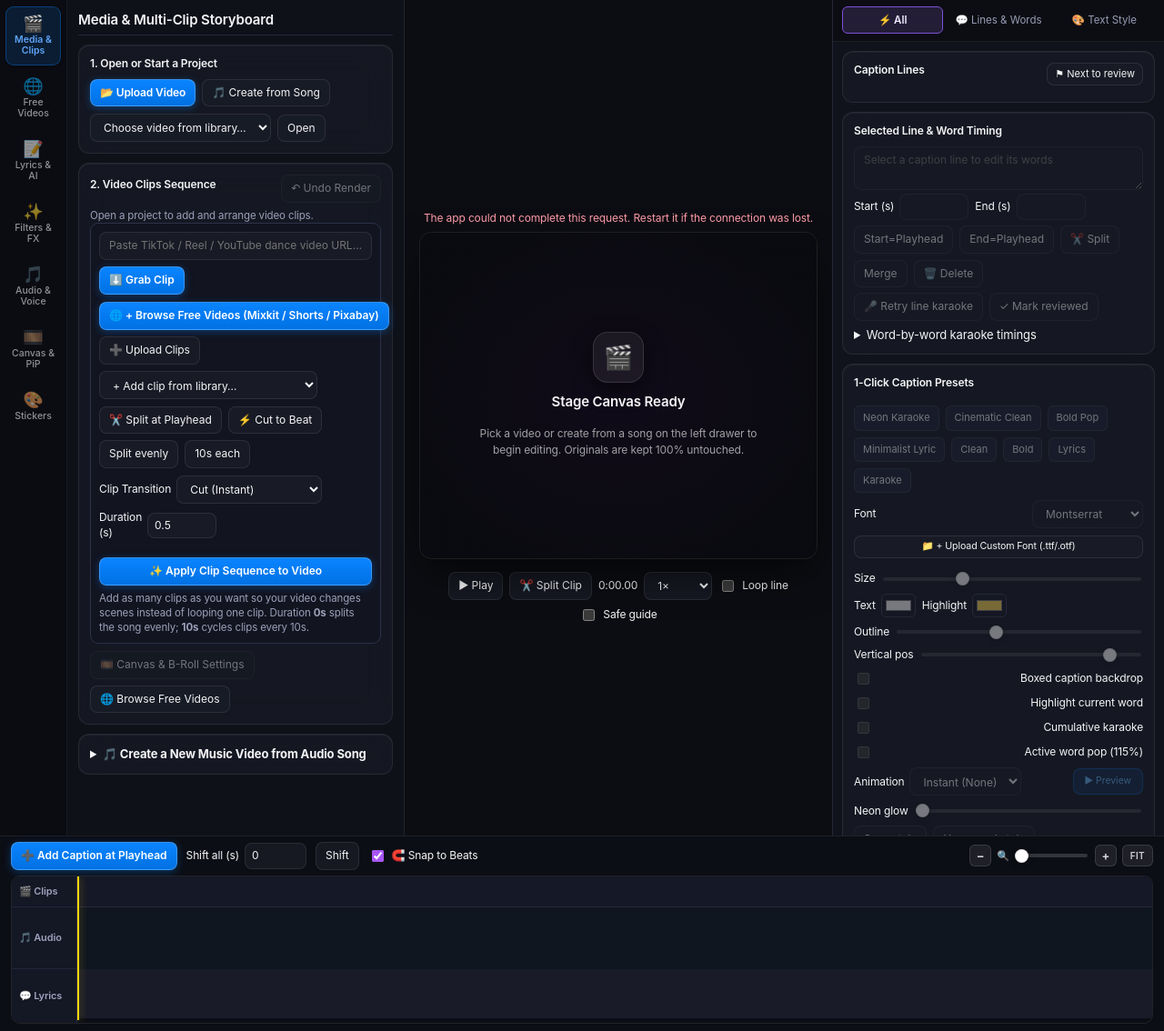
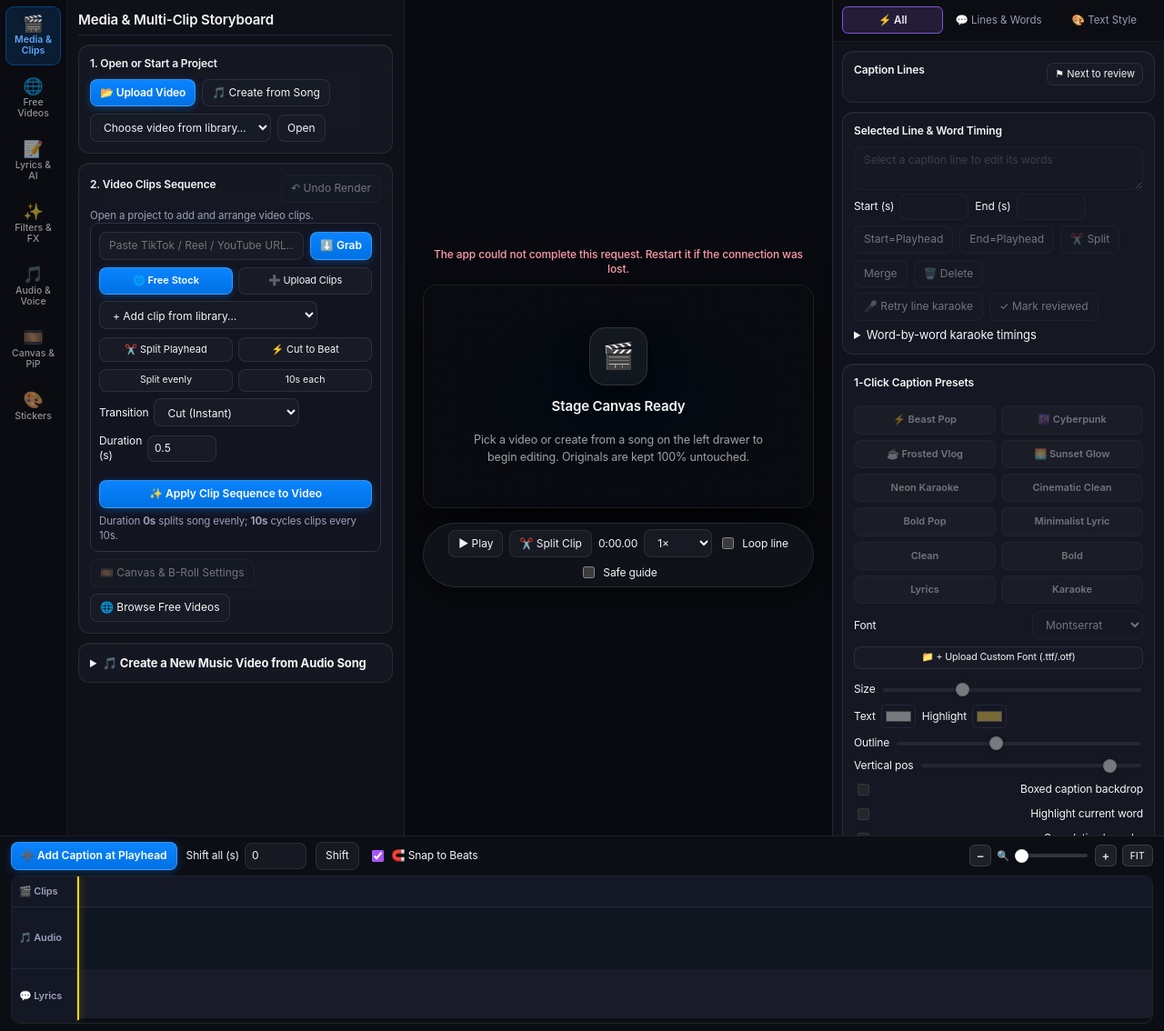
Before and after one commit to NextGenInfluencer/ai-influencer-media-grabber, a Flask app: template templates/captions.html in a window 1280 px wide. Shown: the part 151-1285 px from the top of the page at 91% size. Run offline with Flask 3, Linux system fonts and the light colour scheme; the template is opened without the code that fills it, so the values that code supplies are empty; parts of the project's set-up code (start-up, migrations or seed data) failed here and were passed over; some libraries are stand-ins or nearby versions.

Commit message:
Bump version to v3.1.3: responsive stage scaling, 2-row clip cards, macOS Aero UI, and viral caption presets

```diff
--- a/app_local.py
+++ b/app_local.py
@@ -780,7 +780,7 @@
         print("Shazam error:", e)
         return None
 
-APP_VERSION = "3.1.2"
+APP_VERSION = "3.1.3"
 SERVER_START_TIME = time.time()
 
 # --- Active Job & Auto-Shutdown Watchdog State ---
--- a/build_staging.py
+++ b/build_staging.py
@@ -76,7 +76,7 @@
 
 def main():
     print("\n=======================================================")
-    print(" AI Influencer Media Grabber - Staging Builder v3.1.2")
+    print(" AI Influencer Media Grabber - Staging Builder v3.1.3")
     print("=======================================================\n")
 
     os.makedirs(CACHE_DIR, exist_ok=True)
@@ -224,13 +224,13 @@
 
     iss_file = os.path.join(ROOT_DIR, "installer.iss")
     print(f"Compiler: {iscc}")
-    print("Building dist\\AI-Influencer-Media-Grabber-v3.1.2-Setup.exe ...")
+    print("Building dist\\AI-Influencer-Media-Grabber-v3.1.3-Setup.exe ...")
     res = subprocess.run([iscc, "/Q", iss_file], cwd=ROOT_DIR)
     if res.returncode != 0:
         print("[ERROR] Inno Setup compilation failed!")
         return False
 
-    output_exe = os.path.join(DIST_DIR, "AI-Influencer-Media-Grabber-v3.1.2-Setup.exe")
+    output_exe = os.path.join(DIST_DIR, "AI-Influencer-Media-Grabber-v3.1.3-Setup.exe")
     if os.path.exists(output_exe):
         size_mb = os.path.getsize(output_exe) / (1024 * 1024)
         print("\n=======================================================")
--- a/static/captions.css
+++ b/static/captions.css
@@ -237,7 +237,7 @@
 .stackForm > label{justify-content:space-between}
 
 /* Filter Pills & Presets */
-.filterPills button,.presets button{
+.filterPills button{
   font-size:11px;
   padding:5px 9px;
   border-radius:6px;
@@ -248,6 +248,30 @@
   border-color:#c4b5fd;
   color:#fff;
 }
+.presets{
+  display:grid;
+  grid-template-columns:repeat(2,1fr);
+  gap:6px;
+  width:100%;
+}
+.presets button{
+  font-size:11px;
+  font-weight:600;
+  padding:7px 8px;
+  border-radius:8px;
+  background:rgba(255,255,255,0.05);
+  border:1px solid rgba(255,255,255,0.09);
+  color:#f3f4f6;
+  transition:all 0.15s ease;
+  justify-content:center;
+  text-align:center;
+}
+.presets button:hover{
+  background:rgba(10,132,255,0.22);
+  border-color:rgba(10,132,255,0.5);
+  color:#ffffff;
+  transform:translateY(-1px);
+}
 
 /* Sequence List */
 .sequenceSection{
@@ -256,16 +280,26 @@
   border-radius:9px;
   padding:9px;
 }
-.sequenceList{display:flex;flex-direction:column;gap:6px;max-height:190px;overflow-y:auto}
+.sequenceList{
+  display:flex;
+  flex-direction:column;
+  gap:8px;
+  max-height:220px;
+  overflow-y:auto;
+  overflow-x:hidden;
+  width:100%;
+  box-sizing:border-box;
+}
 .seqItem{
   display:flex;
-  align-items:center;
+  flex-direction:column;
   gap:6px;
+  width:100%;
+  box-sizing:border-box;
   background:rgba(255,255,255,0.04);
   border:1px solid rgba(255,255,255,0.08);
   border-radius:10px;
-  padding:6px 10px;
-  font-size:11.5px;
+  padding:8px 10px;
   box-shadow:0 2px 6px rgba(0,0,0,0.2);
   transition:all 0.15s ease;
 }
@@ -307,34 +447,40 @@
 .stockCard small{font-size:10px;line-height:1.25}
 .stockCard button{margin-top:auto;width:100%;padding:5px 7px;font-size:11px}
 
-/* Center Video Player Stage */
+/* Center Video Player Stage (Responsive Dynamic Scaling) */
 .capcutCenter{
   display:flex;
   flex-direction:column;
   align-items:center;
   justify-content:center;
-  padding:10px 16px;
-  background:#0c0d12;
+  padding:12px 20px;
+  background:#090a0f;
   min-height:0;
+  min-width:0;
+  flex:1;
   overflow:hidden;
+  position:relative;
 }
 .centerStatusRow{
   width:100%;
   text-align:center;
-  margin-bottom:6px;
+  margin-bottom:8px;
+  flex-shrink:0;
 }
-#status{color:#c9b8f5;font-size:12px;margin:0;min-height:17px}
+#status{color:#a1a1aa;font-size:12px;margin:0;min-height:17px;font-weight:500}
 #stage{
   position:relative;
-  background:#030406;
+  background:#000000;
   max-width:100%;
-  height:360px;
-  aspect-ratio:16/9;
+  max-height:100%;
   overflow:hidden;
   flex-shrink:0;
-  border:1px solid rgba(255,255,255,0.1);
-  border-radius:14px;
-  box-shadow:0 20px 48px -10px rgba(0,0,0,0.7);
+  border:1px solid rgba(255,255,255,0.12);
+  border-radius:16px;
+  box-shadow:0 24px 60px -12px rgba(0,0,0,0.85);
+  display:flex;
+  align-items:center;
+  justify-content:center;
 }
 #video{width:100%;height:100%;display:block;object-fit:fill}
 #stageVisualizer,#stageVignette{position:absolute;inset:0;width:100%;height:100%;pointer-events:none}
@@ -360,36 +506,48 @@
   flex-direction:column;
   align-items:center;
   justify-content:center;
-  gap:10px;
+  gap:12px;
   text-align:center;
   color:#f5f5f7;
   font-size:15px;
   font-weight:600;
   padding:24px;
-  background:radial-gradient(ellipse at center, rgba(168,85,247,0.08) 0%, rgba(10,11,16,0.96) 80%);
+  background:radial-gradient(ellipse at center, rgba(10,132,255,0.07) 0%, rgba(10,11,16,0.98) 75%);
 }
 #empty .emptyIcon{
-  width:56px;
-  height:56px;
-  border-radius:16px;
+  width:64px;
+  height:64px;
+  border-radius:18px;
   background:rgba(255,255,255,0.06);
   border:1px solid rgba(255,255,255,0.12);
   display:flex;
   align-items:center;
   justify-content:center;
-  font-size:26px;
-  box-shadow:0 8px 24px rgba(0,0,0,0.45);
+  font-size:28px;
+  box-shadow:0 12px 32px rgba(0,0,0,0.5);
 }
 #empty small{
-  font-size:12px;
+  font-size:12.5px;
   font-weight:400;
   color:#a1a1a6;
-  max-width:320px;
+  max-width:340px;
   line-height:1.5;
 }
-#guides{position:absolute;inset:10% 12% 20% 6%;border:1px dashed #ffffff70;pointer-events:none}
-#guides:after{content:"Safe text area";font-size:10px;position:absolute;top:2px;left:4px;color:#fff9}
-.transport{margin-top:8px;justify-content:center;font-size:12px}
+#guides{position:absolute;inset:10% 12% 20% 6%;border:1px dashed rgba(255,255,255,0.5);pointer-events:none}
+#guides:after{content:"Safe text area";font-size:10px;position:absolute;top:2px;left:4px;color:rgba(255,255,255,0.7)}
+.transport{
+  margin-top:10px;
+  justify-content:center;
+  font-size:12px;
+  flex-shrink:0;
+  background:rgba(18,20,28,0.88);
+  backdrop-filter:blur(24px);
+  -webkit-backdrop-filter:blur(24px);
+  border:1px solid rgba(255,255,255,0.1);
+  border-radius:9999px;
+  padding:6px 14px;
+  box-shadow:0 8px 30px rgba(0,0,0,0.45);
+}
 
 /* Right Inspector Panel */
 .capcutRight{
--- a/static/captions.js
+++ b/static/captions.js
@@ -227,11 +227,37 @@
         fitVideo();
     }
     function fitVideo() {
-        if(!project?.width) return;
-        const ratio=project.width/project.height;
-        const maxWidth=$('stage').parentElement.clientWidth-32;
-        const h=Math.min(window.innerWidth<500?250:380,maxWidth/ratio);
-        $('stage').style.height=h+'px'; $('stage').style.width=h*ratio+'px';
+        const stage = $('stage');
+        if (!stage) return;
+        const parent = stage.parentElement;
+        const parentW = (parent && parent.clientWidth) ? parent.clientWidth : (window.innerWidth || 1200);
+        const parentH = (parent && parent.clientHeight) ? parent.clientHeight : 600;
+
+        const statusRow = parent?.querySelector ? parent.querySelector('.centerStatusRow') : null;
+        const transport = parent?.querySelector ? parent.querySelector('.transport') : null;
+        const playingHint = $('playingCaption');
+
+        const statusH = (statusRow?.offsetHeight || 26);
+        const transportH = (transport?.offsetHeight || 44);
+        const hintH = (playingHint && playingHint.offsetHeight && playingHint.textContent ? playingHint.offsetHeight : 0);
+        const pad = 24;
+
+        const availH = Math.max(180, parentH - statusH - transportH - hintH - pad);
+        const availW = Math.max(200, parentW - 32);
+
+        const ratio = (project && project.width && project.height) ? (project.width / project.height) : (16 / 9);
+
+        let h, w;
+        if (availW / availH > ratio) {
+            h = Math.round(availH);
+            w = Math.round(h * ratio);
+        } else {
+            w = Math.round(availW);
+            h = Math.round(w / ratio);
+        }
+
+        stage.style.height = h + 'px';
+        stage.style.width = w + 'px';
         drawCaption();
     }
     function refresh() {
@@ -733,12 +759,37 @@
         }
         clipSequence.forEach((item,idx)=>{
             const pill=document.createElement('div');pill.className='seqItem';
-            const num=document.createElement('strong');num.textContent=`#${idx+1}`;
+
+            // Row 1: Header (Badge, Title, Reorder Controls, Delete Button)
+            const row1=document.createElement('div');row1.className='seqHeader';
+            const num=document.createElement('span');num.className='seqBadge';num.textContent=`#${idx+1}`;
             const name=document.createElement('span');name.className='seqName';name.textContent=item.name||`Clip ${idx+1}`;name.title=item.name||'';
+
+            const actions=document.createElement('div');actions.className='seqActions';
+            const leftBtn=document.createElement('button');leftBtn.type='button';leftBtn.className='seqIconBtn';leftBtn.textContent='◀';leftBtn.title='Move clip earlier';leftBtn.disabled=busy||idx===0;
+            leftBtn.onclick=()=>{const tmp=clipSequence[idx-1];clipSequence[idx-1]=clipSequence[idx];clipSequence[idx]=tmp;drawSequenceLists();};
+            const rightBtn=document.createElement('button');rightBtn.type='button';rightBtn.className='seqIconBtn';rightBtn.textContent='▶';rightBtn.title='Move clip later';rightBtn.disabled=busy||idx===clipSequence.length-1;
+            rightBtn.onclick=()=>{const tmp=clipSequence[idx+1];clipSequence[idx+1]=clipSequence[idx];clipSequence[idx]=tmp;drawSequenceLists();};
+
+            const delBtn=document.createElement('button');delBtn.type='button';delBtn.className='seqDelBtn';delBtn.textContent='✕';delBtn.title='Remove clip from sequence';delBtn.disabled=busy;
+            delBtn.onclick=()=>{clipSequence.splice(idx,1);drawSequenceLists();};
+
+            actions.append(leftBtn,rightBtn,delBtn);
+            row1.append(num,name,actions);
+
+            // Row 2: Duration & Playback Speed
+            const row2=document.createElement('div');row2.className='seqControls';
+
+            const durWrap=document.createElement('div');durWrap.className='seqField';
+            const durIcon=document.createElement('span');durIcon.className='seqFieldIcon';durIcon.textContent='⏱';
             const durInput=document.createElement('input');durInput.type='number';durInput.min='0';durInput.max='1200';durInput.step='0.5';
             durInput.value=String(item.duration||0);durInput.title='Clip duration in seconds (0 = Auto split song evenly)';durInput.disabled=busy;
             durInput.onchange=()=>{item.duration=Math.max(0,Number(durInput.value)||0);drawSequenceLists();};
-            const durUnit=document.createElement('small');durUnit.textContent=(Number(item.duration)>0?'s':'s (Auto)');
+            const durUnit=document.createElement('span');durUnit.className='seqFieldUnit';durUnit.textContent=(Number(item.duration)>0?'s':'s (Auto)');
+            durWrap.append(durIcon,durInput,durUnit);
+
+            const spdWrap=document.createElement('div');spdWrap.className='seqField';
+            const spdIcon=document.createElement('span');spdIcon.className='seqFieldIcon';spdIcon.textContent='⚡';
             const spdSel=document.createElement('select');spdSel.className='seqSpeed';spdSel.title='Clip playback speed';spdSel.disabled=busy;
             [{l:'0.25× Slow',v:0.25},{l:'0.5× Slow',v:0.5},{l:'0.75×',v:0.75},{l:'1× Normal',v:1},{l:'1.25×',v:1.25},{l:'1.5×',v:1.5},{l:'2× Fast',v:2},{l:'4× Hyper',v:4}].forEach(o=>{
                 const opt=new Option(o.l,String(o.v));
@@ -746,13 +797,10 @@
                 spdSel.add(opt);
             });
             spdSel.onchange=()=>{item.speed=Number(spdSel.value)||1;drawSequenceLists();};
-            const leftBtn=document.createElement('button');leftBtn.type='button';leftBtn.textContent='◀';leftBtn.title='Move clip earlier';leftBtn.disabled=busy||idx===0;
-            leftBtn.onclick=()=>{const tmp=clipSequence[idx-1];clipSequence[idx-1]=clipSequence[idx];clipSequence[idx]=tmp;drawSequenceLists();};
-            const rightBtn=document.createElement('button');rightBtn.type='button';rightBtn.textContent='▶';rightBtn.title='Move clip later';rightBtn.disabled=busy||idx===clipSequence.length-1;
-            rightBtn.onclick=()=>{const tmp=clipSequence[idx+1];clipSequence[idx+1]=clipSequence[idx];clipSequence[idx]=tmp;drawSequenceLists();};
-            const delBtn=document.createElement('button');delBtn.type='button';delBtn.textContent='✕';delBtn.title='Remove clip from sequence';delBtn.disabled=busy;
-            delBtn.onclick=()=>{clipSequence.splice(idx,1);drawSequenceLists();};
-            pill.append(num,name,durInput,durUnit,spdSel,leftBtn,rightBtn,delBtn);
+            spdWrap.append(spdIcon,spdSel);
+
+            row2.append(durWrap,spdWrap);
+            pill.append(row1,row2);
             container.append(pill);
         });
     }
@@ -835,6 +883,7 @@
                 runStockSearch().catch(()=>{});
             }
         }
+        setTimeout(fitVideo, 30);
     }
     document.querySelectorAll('[data-dock]').forEach(b=>{b.onclick=()=>switchDock(b.dataset.dock);});
     document.querySelectorAll('[data-insp]').forEach(b=>{
@@ -842,6 +891,7 @@
             const mode=b.dataset.insp;
             document.querySelectorAll('[data-insp]').forEach(t=>t.classList.toggle('active',t.dataset.insp===mode));
             document.querySelectorAll('[data-insp-pane]').forEach(p=>{p.hidden=(mode!=='both' && p.dataset.inspPane!==mode);});
+            setTimeout(fitVideo, 30);
         };
     });
     for(const [id,dock] of [['songDialog','media'],['compositionDialog','canvas'],['stockDialog','stock'],['lyricsDialog','lyrics']]) {
@@ -1405,6 +1455,10 @@
         };
     });
     const presets={
+        mrbeast_bold:{font:'Montserrat',size:6.8,outline:3.8,position:78,background:false,karaoke:true,cumulative:false,word_pop:true,animation:'pop_in',color:'#ffe600',highlight:'#ffffff',visualizer:false},
+        cyberpunk_neon:{font:'Montserrat',size:5.5,outline:2.8,position:82,background:false,karaoke:true,cumulative:true,word_pop:true,animation:'typewriter',glow:8,color:'#00f0ff',highlight:'#ff0055',visualizer:true,visualizer_style:'spectrum',visualizer_position:'bottom',visualizer_height:20,visualizer_sensitivity:1.4,visualizer_color:'#00f0ff'},
+        frosted_vlog:{font:'Roboto',size:4.6,outline:0,position:86,background:true,karaoke:true,cumulative:false,word_pop:false,animation:'fade',color:'#f8f9fa',highlight:'#a5f3fc',visualizer:false},
+        sunset_glow:{font:'Montserrat',size:5.4,outline:2.2,position:80,background:false,karaoke:true,cumulative:true,word_pop:true,animation:'slide_up',glow:6,color:'#ffffff',highlight:'#ff7b54',visualizer:true,visualizer_style:'waveform',visualizer_position:'bottom',visualizer_height:16,visualizer_sensitivity:1.1,visualizer_color:'#ff7b54'},
         neon_karaoke:{font:'Montserrat',size:5.5,outline:2.5,position:82,background:false,karaoke:true,cumulative:true,word_pop:true,color:'#ffffff',highlight:'#00f5d4',visualizer:true,visualizer_style:'spectrum',visualizer_position:'bottom',visualizer_height:18,visualizer_sensitivity:1.2,visualizer_color:'#00f5d4'},
         cinematic_clean:{font:'Roboto',size:4.5,outline:1.5,position:88,background:true,karaoke:true,cumulative:false,word_pop:false,color:'#f8f9fa',highlight:'#ffd166',visualizer:false},
         bold_pop:{font:'Montserrat',size:6.5,outline:3.5,position:78,background:false,karaoke:true,cumulative:false,word_pop:true,color:'#ffffff',highlight:'#ffdc55',visualizer:true,visualizer_style:'spectrum',visualizer_position:'bottom',visualizer_height:20,visualizer_sensitivity:1.3,visualizer_color:'#ffdc55'},
@@ -1594,6 +1648,12 @@
     $('stop').onclick=act(async()=>{if(confirm('Stop active app jobs, including downloads and caption processing?')){const d=await api('/api/cancel_all','POST',{});say(d.status||'Stopping…');}});
     $('closeRender').onclick=()=>{$('renderVideo').pause();$('renderDialog').close();};
     window.addEventListener('resize',()=>{fitVideo();drawTimeline();});
+    if(typeof ResizeObserver !== 'undefined') {
+        const centerEl = document.querySelector('.capcutCenter');
+        if(centerEl) {
+            new ResizeObserver(()=>{fitVideo();drawTimeline();}).observe(centerEl);
+        }
+    }
     window.addEventListener('beforeunload',e=>{if(dirty){e.preventDefault();e.returnValue='';}});
     document.addEventListener('keydown',e=>{
         if(document.querySelector('dialog[open]')) {
--- a/templates/captions.html
+++ b/templates/captions.html
@@ -116,22 +116,26 @@
 
             <div id="sequenceBar" class="sequenceSection">
               <div class="row" style="margin-bottom:8px;">
-                <input id="grabClipUrl" type="text" maxlength="500" placeholder="Paste TikTok / Reel / YouTube dance video URL…" aria-label="TikTok or social video URL" style="flex:1;">
-                <button id="grabClipBtn" class="primary" type="button" title="Download TikTok/Reel without watermark and add to your video clips">⬇️ Grab Clip</button>
+                <input id="grabClipUrl" type="text" maxlength="500" placeholder="Paste TikTok / Reel / YouTube URL…" aria-label="TikTok or social video URL" style="flex:1;">
+                <button id="grabClipBtn" class="primary" type="button" title="Download video without watermark and add to your video clips">⬇️ Grab</button>
+              </div>
+              <div style="display:grid;grid-template-columns:1fr 1fr;gap:6px;margin-bottom:8px;">
+                <button id="seqBrowseStock" class="primary" type="button" style="padding:6px 8px;font-size:11px;justify-content:center;">🌐 Free Stock</button>
+                <label class="upload" style="padding:6px 8px;font-size:11px;justify-content:center;">➕ Upload Clips<input id="seqUploadInput" type="file" multiple accept=".png,.jpg,.jpeg,.webp,.mp4,.mov,.mkv,.webm"></label>
+              </div>
+              <div style="margin-bottom:8px;">
+                <select id="seqLibrarySelect" aria-label="Add clip from library" style="width:100%;"><option value="">+ Add clip from library…</option></select>
+              </div>
+              <div style="display:grid;grid-template-columns:1fr 1fr;gap:6px;margin-bottom:8px;">
+                <button id="seqSplitAtPlayhead" type="button" title="Split active clip into two at the current video playhead (Ctrl+B)" style="padding:5px 8px;font-size:11px;justify-content:center;">✂️ Split Playhead</button>
+                <button id="seqSyncBeats" type="button" title="Align clip cut points so transitions drop exactly on musical beats" style="padding:5px 8px;font-size:11px;justify-content:center;">⚡ Cut to Beat</button>
+              </div>
+              <div style="display:grid;grid-template-columns:1fr 1fr;gap:6px;margin-bottom:8px;">
+                <button id="seqEvenSplit" type="button" title="Set all clip durations to 0 (split song evenly)" style="padding:4px 8px;font-size:10.5px;justify-content:center;">Split evenly</button>
+                <button id="seqCycle10" type="button" title="Set each clip to 10s so clips cycle across the song" style="padding:4px 8px;font-size:10.5px;justify-content:center;">10s each</button>
               </div>
               <div class="row" style="margin-bottom:8px;">
-                <button id="seqBrowseStock" class="primary" type="button">🌐 + Browse Free Videos (Mixkit / Shorts / Pixabay)</button>
-                <label class="upload">➕ Upload Clips<input id="seqUploadInput" type="file" multiple accept=".png,.jpg,.jpeg,.webp,.mp4,.mov,.mkv,.webm"></label>
-              </div>
-              <div class="row" style="margin-bottom:8px;">
-                <select id="seqLibrarySelect" aria-label="Add clip from library" style="flex:1;"><option value="">+ Add clip from library…</option></select>
-                <button id="seqSplitAtPlayhead" type="button" title="Split active clip into two at the current video playhead (Ctrl+B)">✂️ Split at Playhead</button>
-                <button id="seqSyncBeats" type="button" title="Align clip cut points so transitions drop exactly on musical beats">⚡ Cut to Beat</button>
-                <button id="seqEvenSplit" type="button" title="Set all clip durations to 0 (split song evenly)">Split evenly</button>
-                <button id="seqCycle10" type="button" title="Set each clip to 10s so clips cycle across the song">10s each</button>
-              </div>
-              <div class="row" style="margin-bottom:8px;">
-                <label style="flex:1;">Clip Transition
+                <label style="flex:1;">Transition
                   <select id="comp_sequence_transition">
                     <option value="none">Cut (Instant)</option>
                     <option value="fade">Dissolve / Crossfade</option>
@@ -144,7 +148,7 @@
                     <option value="wiperight">Wipe Right</option>
                   </select>
                 </label>
-                <label style="width:110px;">Duration (s)
+                <label style="width:100px;">Duration (s)
                   <input id="comp_sequence_transition_duration" type="number" min="0.1" max="2.0" step="0.1" value="0.5">
                 </label>
               </div>
@@ -152,7 +156,7 @@
               <div class="row" style="margin-top:10px;">
                 <button id="applySequenceNow" class="primary" type="button" style="width:100%;">✨ Apply Clip Sequence to Video</button>
               </div>
-              <p class="hint">Add as many clips as you want so your video changes scenes instead of looping one clip. Duration <strong>0s</strong> splits the song evenly; <strong>10s</strong> cycles clips every 10s.</p>
+              <p class="hint">Duration <strong>0s</strong> splits song evenly; <strong>10s</strong> cycles clips every 10s.</p>
             </div>
             <div class="row" style="margin-top:8px;">
               <button id="editComposition" type="button">🎞️ Canvas &amp; B-Roll Settings</button>
@@ -755,6 +759,10 @@
           <div class="subCard stackForm">
             <h3>1-Click Caption Presets</h3>
             <div class="presets">
+              <button type="button" data-preset="mrbeast_bold" title="High-impact bold yellow font with thick outline and dynamic pop entrance">⚡ Beast Pop</button>
+              <button type="button" data-preset="cyberpunk_neon" title="Vibrant cyan & magenta neon with glowing outline & typewriter animation">🌆 Cyberpunk</button>
+              <button type="button" data-preset="frosted_vlog" title="Clean modern vlog subtitle with soft frosted dark pill background">☕ Frosted Vlog</button>
+              <button type="button" data-preset="sunset_glow" title="Warm coral-to-gold karaoke highlight with smooth slide-up motion">🌅 Sunset Glow</button>
               <button type="button" data-preset="neon_karaoke">Neon Karaoke</button>
               <button type="button" data-preset="cinematic_clean">Cinematic Clean</button>
               <button type="button" data-preset="bold_pop">Bold Pop</button>
```
Also changed, not shown: other parts of static/captions.css (+113 -7 lines), RELEASE_NOTES.md (+24 -0 lines), CHANGELOG.md, README.md, 1 other file.
